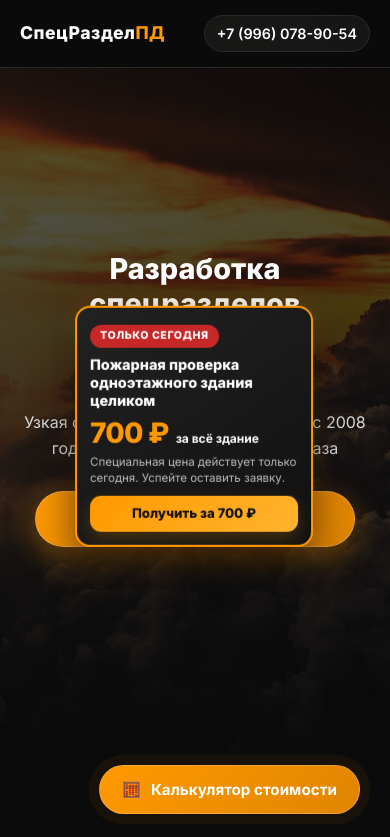
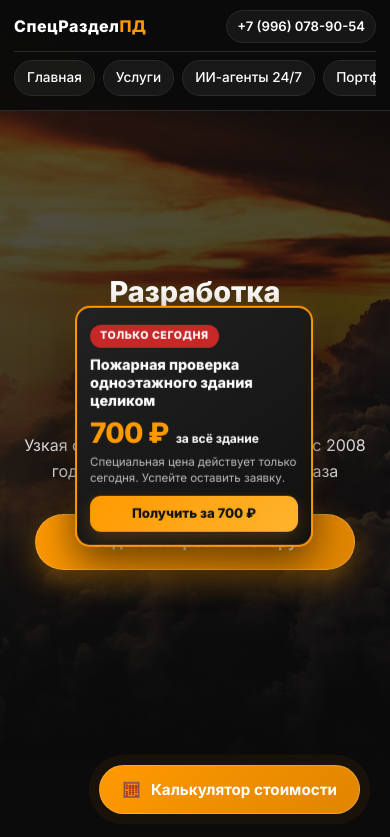
Before and after one commit to rathash1985god-crypto/specrazdel, a plain HTML site: page index.html in a window 390 px wide. Shown: the top 837 px of the page. Drawn offline with nearby package versions, Linux system fonts and the light colour scheme; a script that the page names is missing.

Commit message:
Refactor header styles for better responsiveness

```diff
--- a/index.html
+++ b/index.html
@@ -58,12 +58,12 @@
         body { color: #fff; background-color: var(--dark); line-height: 1.6; overflow-x: hidden; }
         a { text-decoration: none; color: inherit; transition: 0.3s; }
 
-        header { position: fixed; top: 0; left: 0; width: 100%; background: rgba(11, 11, 11, 0.9); backdrop-filter: blur(15px); border-bottom: 1px solid var(--border-color); z-index: 1000; }
-        .header-container { max-width: 1200px; margin: 0 auto; display: flex; justify-content: space-between; align-items: center; padding: 15px 20px; }
-        .logo { font-weight: 800; font-size: 1.1rem; letter-spacing: 0.5px; }
+        header { position: fixed; top: 0; left: 0; width: 100%; background: rgba(11, 11, 11, 0.94); backdrop-filter: blur(15px); border-bottom: 1px solid var(--border-color); z-index: 1000; }
+        .header-container { max-width: 1200px; margin: 0 auto; display: flex; justify-content: space-between; align-items: center; padding: 15px 20px; gap: 12px; }
+        .logo { font-weight: 800; font-size: 1.1rem; letter-spacing: 0.5px; white-space: nowrap; }
         .logo span { color: var(--primary); }
         nav ul { display: flex; list-style: none; gap: 20px; align-items: center; }
-        nav a { font-size: 0.9rem; font-weight: 500; color: #ccc; }
+        nav a { font-size: 0.9rem; font-weight: 500; color: #ccc; white-space: nowrap; }
         nav a:hover, nav a.active { color: var(--primary); }
         .header-phone { font-weight: 600; font-size: 0.9rem; background: rgba(255,255,255,0.05); padding: 6px 12px; border-radius: 20px; border: 1px solid var(--border-color); white-space: nowrap; }
 
@@ -345,9 +345,45 @@
         }
         .calc-action-btn:hover { opacity: 0.9; transform: translateY(-2px); }
 
+        /* Мобильная версия: вкладки страниц всегда видны второй строкой в шапке */
         @media (max-width: 768px) {
-            nav { display: none; }
-            .hero { padding-top: 100px; }
+            .header-container {
+                flex-wrap: wrap;
+                padding: 10px 14px;
+                gap: 8px;
+            }
+            .logo { font-size: 1rem; }
+            .header-phone { font-size: 0.82rem; padding: 5px 10px; }
+            nav {
+                display: block;
+                width: 100%;
+                order: 3;
+                overflow-x: auto;
+                -webkit-overflow-scrolling: touch;
+                padding-top: 8px;
+                border-top: 1px solid var(--border-color);
+            }
+            nav ul {
+                display: flex;
+                flex-wrap: nowrap;
+                gap: 8px;
+                padding-bottom: 4px;
+            }
+            nav a {
+                display: inline-block;
+                font-size: 0.85rem;
+                padding: 6px 12px;
+                background: rgba(255, 255, 255, 0.06);
+                border: 1px solid var(--border-color);
+                border-radius: 20px;
+                color: #fff;
+            }
+            nav a.active {
+                background: rgba(255, 153, 0, 0.16);
+                border-color: var(--primary);
+                color: var(--primary);
+            }
+            .hero { padding-top: 145px; }
             .sections-checkboxes { grid-template-columns: 1fr; }
         }
     </style>
```
